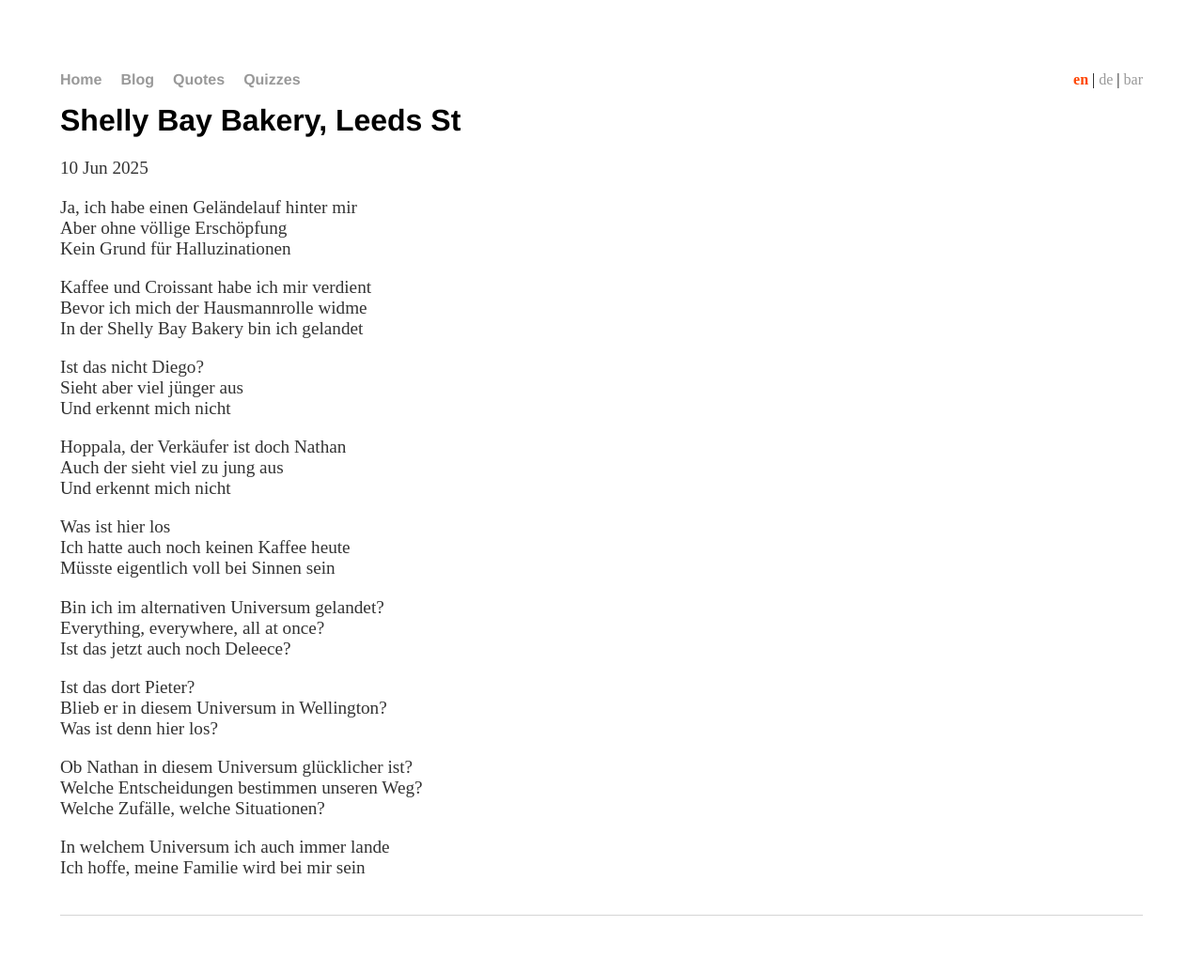
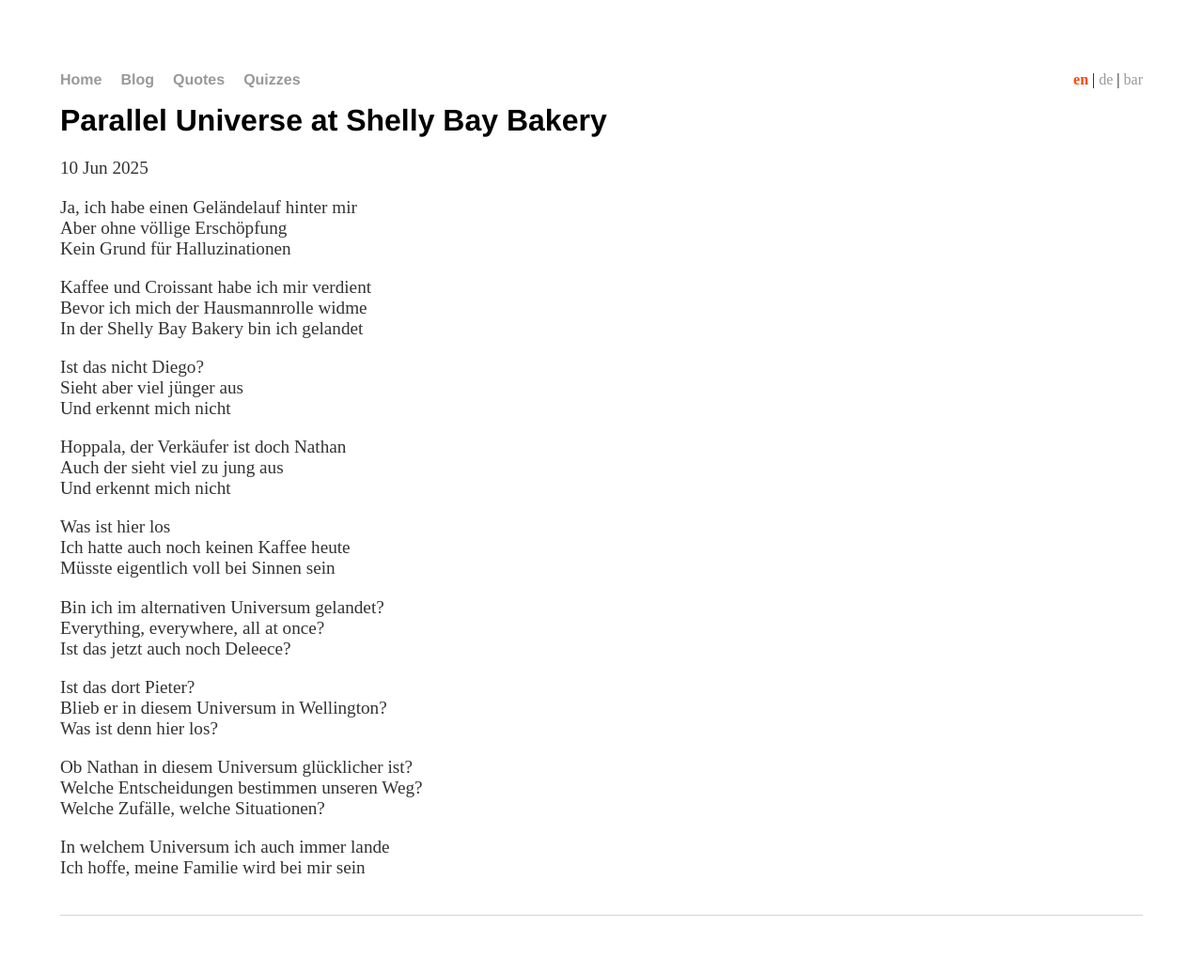
Before and after one commit to rudiverse/rudiverse.github.io, a Jekyll site: the page built from _posts/2025-06-10-Shelly-Bay-Bakery-Leeds-St.md, in a window 1280 px wide. Shown: the whole page at 94% size. Built offline with Jekyll 4.4.1, drawn with Linux system fonts in a browser that asks for light colours.

Commit message:
Change title to Parallel Universe at Shelly Bay Bakery

```diff
--- a/_posts/2025-06-10-Shelly-Bay-Bakery-Leeds-St.md
+++ b/_posts/2025-06-10-Shelly-Bay-Bakery-Leeds-St.md
@@ -1,5 +1,5 @@
 ---
-title: "Shelly Bay Bakery, Leeds St"
+title: "Parallel Universe at Shelly Bay Bakery"
 date: 2025-06-10
 # for each of the languages (en|de|bar), indicate level (required|enhancing|minor|none)
 en: minor
```
